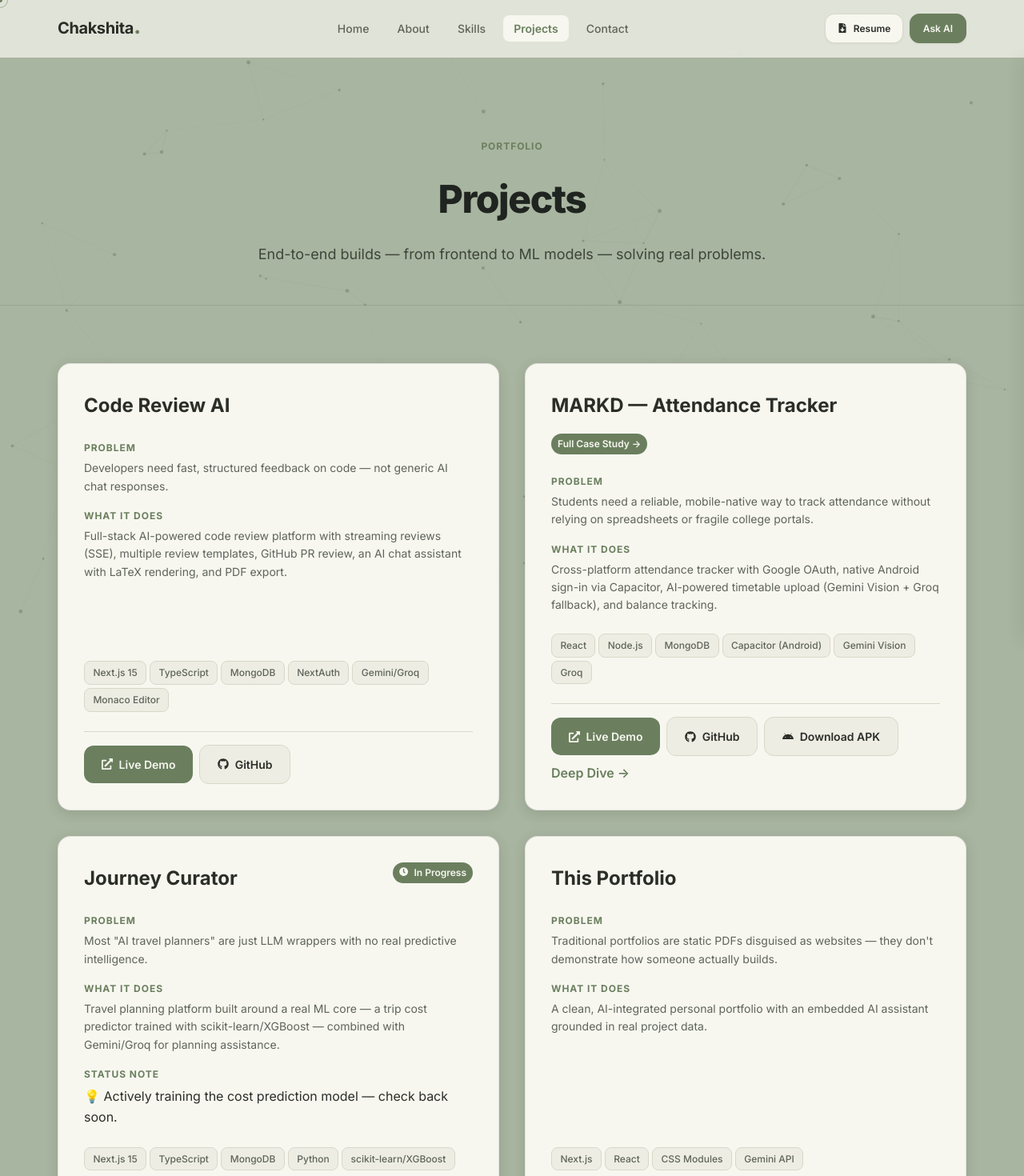
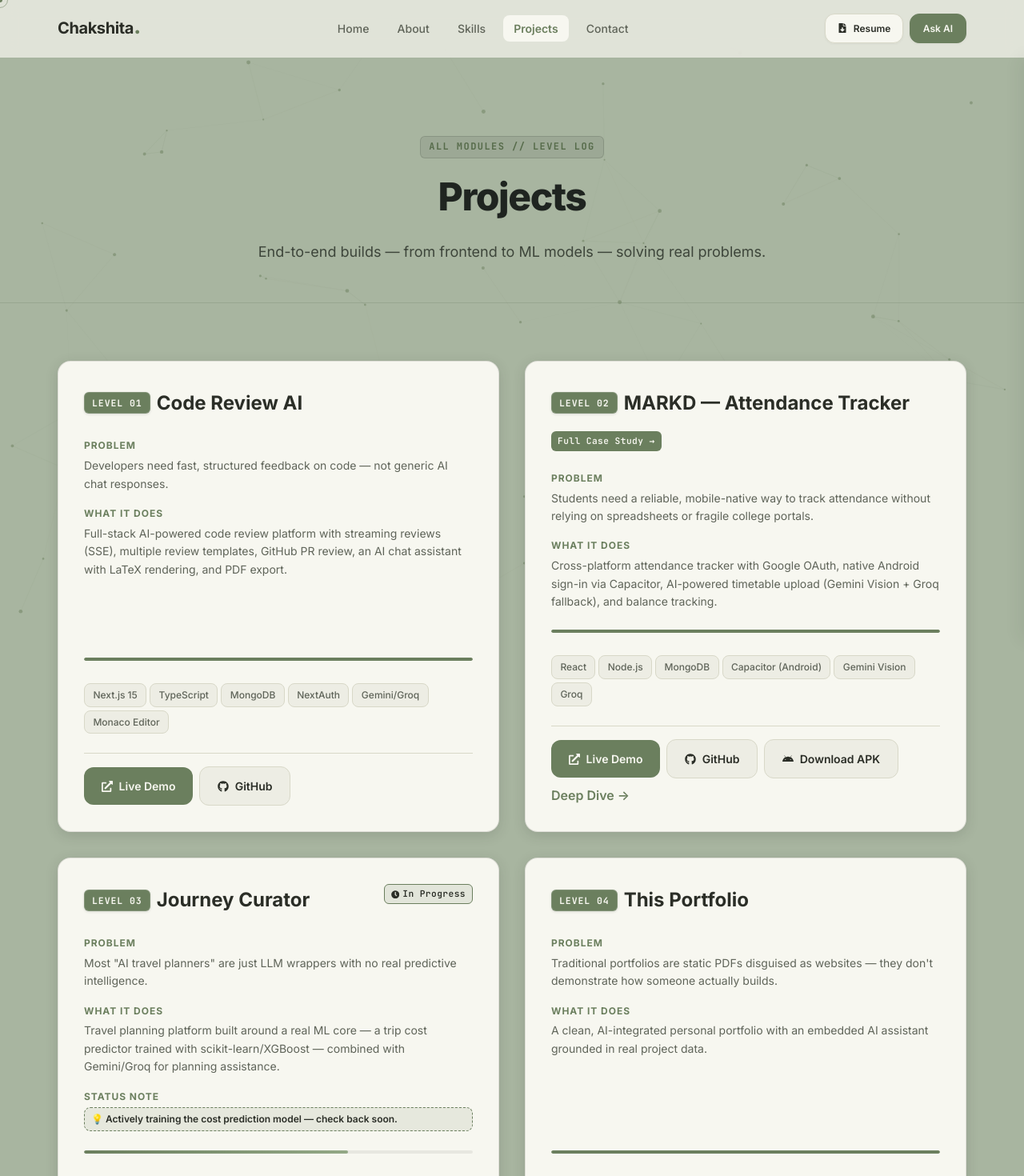
Before and after one commit to Chakshita2123/Portfolio-Website, a Next.js app: page /projects in a window 1280 px wide. Shown: the top 1470 px of the page at 80% size. Built offline with nearby package versions, Linux system fonts and the light colour scheme.

Commit message:
added things

```diff
--- a/app/globals.css
+++ b/app/globals.css
@@ -3,11 +3,12 @@
    Soft Sage-Neutral Palette (Understated, Calm, Professional)
    ===================================================== */
 
-/* Google Fonts - Inter */
-@import url('https://fonts.googleapis.com/css2?family=Inter:wght@300;400;500;600;700;800&display=swap');
+/* Google Fonts - Inter & JetBrains Mono */
+@import url('https://fonts.googleapis.com/css2?family=Inter:wght@300;400;500;600;700;800&family=JetBrains+Mono:wght@500;600;700&display=swap');
 
 /* ==================== CSS VARIABLES ==================== */
 :root {
+  --font-mono: 'JetBrains Mono', ui-monospace, SFMono-Regular, Menlo, Monaco, Consolas, monospace;
   /* Base (Light sections — used for most of the page) */
   --bg-primary: #EDEDE4;       /* Soft warm off-white/sage-tinted neutral - main background */
   --bg-elevated: #F7F7F0;      /* Lighter neutral - cards on light sections */
--- a/app/projects/page.js
+++ b/app/projects/page.js
@@ -1,6 +1,6 @@
 'use client';
 import Link from 'next/link';
-import { FaGithub, FaExternalLinkAlt, FaAndroid, FaArrowRight, FaClock } from 'react-icons/fa';
+import { FaGithub, FaExternalLinkAlt, FaAndroid, FaClock } from 'react-icons/fa';
 import Navbar from '@/components/Navbar';
 import Footer from '@/components/Footer';
 import GitHubActivity from '@/components/GitHubActivity';
@@ -9,6 +9,8 @@ import styles from './projects.module.css';
 const projects = [
     {
         id: 1,
+        level: 'LEVEL 01',
+        progress: 100,
         title: 'Code Review AI',
         problem: 'Developers need fast, structured feedback on code — not generic AI chat responses.',
         description: 'Full-stack AI-powered code review platform with streaming reviews (SSE), multiple review templates, GitHub PR review, an AI chat assistant with LaTeX rendering, and PDF export.',
@@ -19,6 +21,8 @@ const projects = [
     },
     {
         id: 2,
+        level: 'LEVEL 02',
+        progress: 100,
         title: 'MARKD — Attendance Tracker',
         problem: 'Students need a reliable, mobile-native way to track attendance without relying on spreadsheets or fragile college portals.',
         description: 'Cross-platform attendance tracker with Google OAuth, native Android sign-in via Capacitor, AI-powered timetable upload (Gemini Vision + Groq fallback), and balance tracking.',
@@ -32,6 +36,8 @@ const projects = [
     },
     {
         id: 3,
+        level: 'LEVEL 03',
+        progress: 68,
         title: 'Journey Curator',
         problem: 'Most "AI travel planners" are just LLM wrappers with no real predictive intelligence.',
         description: 'Travel planning platform built around a real ML core — a trip cost predictor trained with scikit-learn/XGBoost — combined with Gemini/Groq for planning assistance.',
@@ -43,6 +49,8 @@ const projects = [
     },
     {
         id: 4,
+        level: 'LEVEL 04',
+        progress: 100,
         title: 'This Portfolio',
         problem: 'Traditional portfolios are static PDFs disguised as websites — they don\'t demonstrate how someone actually builds.',
         description: 'A clean, AI-integrated personal portfolio with an embedded AI assistant grounded in real project data.',
@@ -61,7 +69,9 @@ export default function ProjectsPage() {
                 {/* Page Header */}
                 <section className={styles.pageHeader}>
                     <div className="container">
-                        <span className="section-label">Portfolio</span>
+                        <div className={styles.headerEyebrow}>
+                            <span className={styles.eyebrowCode}>ALL MODULES // LEVEL LOG</span>
+                        </div>
                         <h1 className={styles.pageTitle}>
                             Projects
                         </h1>
@@ -81,11 +91,14 @@ export default function ProjectsPage() {
                                     className={styles.projectCard}
                                 >
                                     <div className={styles.cardHeader}>
-                                        <h3 className={styles.cardTitle}>{project.title}</h3>
+                                        <div className={styles.titleRow}>
+                                            <span className={styles.levelBadge}>{project.level}</span>
+                                            <h3 className={styles.cardTitle}>{project.title}</h3>
+                                        </div>
                                         <div className={styles.badges}>
                                             {project.status === 'in-progress' && (
                                                 <span className={styles.statusBadge}>
-                                                    <FaClock style={{ marginRight: '4px', fontSize: '0.7rem' }} /> In Progress
+                                                    <FaClock style={{ marginRight: '4px', fontSize: '0.65rem' }} /> In Progress
                                                 </span>
                                             )}
                                             {project.hasCaseStudy && (
@@ -113,6 +126,16 @@ export default function ProjectsPage() {
                                                 </p>
                                             </div>
                                         )}
+                                    </div>
+
+                                    {/* Level Progress Bar Divider */}
+                                    <div className={styles.progressBarSection} aria-hidden="true">
+                                        <div className={styles.progressTrack}>
+                                            <div
+                                                className={`${styles.progressFill} ${project.status === 'in-progress' ? styles.progressInProgress : ''}`}
+                                                style={{ width: `${project.progress}%` }}
+                                            />
+                                        </div>
                                     </div>
 
                                     <div className={styles.cardTechStack}>
--- a/app/projects/projects.module.css
+++ b/app/projects/projects.module.css
@@ -10,6 +10,25 @@
     text-align: center;
     background: var(--bg-contrast);
     border-bottom: 1px solid var(--border-contrast);
+}
+
+.headerEyebrow {
+    margin-bottom: var(--spacing-xs);
+}
+
+.eyebrowCode {
+    display: inline-flex;
+    align-items: center;
+    font-family: var(--font-mono, monospace);
+    font-size: var(--font-size-xs);
+    font-weight: 700;
+    letter-spacing: 0.12em;
+    text-transform: uppercase;
+    color: var(--accent-hover);
+    background: rgba(31, 36, 32, 0.08);
+    padding: 3px 10px;
+    border-radius: var(--radius-sm);
+    border: 1px solid rgba(31, 36, 32, 0.15);
 }
 
 .pageTitle {
@@ -42,7 +61,7 @@
 
 .projectCard {
     background: var(--bg-contrast-elevated);
-    border: 1px solid rgba(43, 46, 39, 0.1);
+    border: 1.5px solid rgba(43, 46, 39, 0.12);
     border-radius: var(--radius-xl);
     padding: var(--spacing-xl);
     display: flex;
@@ -51,10 +70,11 @@
     transition: transform var(--transition-base), box-shadow var(--transition-base), border-color var(--transition-base);
     position: relative;
     box-shadow: 0 4px 16px rgba(43, 46, 39, 0.15);
+    min-height: 400px;
 }
 
 .projectCard:hover {
-    box-shadow: 0 14px 32px rgba(43, 46, 39, 0.22);
+    box-shadow: 0 0 0 1.5px var(--accent), 0 16px 36px rgba(43, 46, 39, 0.22);
     transform: translateY(-4px);
     border-color: var(--accent);
 }
@@ -65,6 +85,28 @@
     justify-content: space-between;
     gap: var(--spacing-md);
     flex-wrap: wrap;
+}
+
+.titleRow {
+    display: flex;
+    align-items: center;
+    gap: var(--spacing-sm);
+    flex-wrap: wrap;
+}
+
+.levelBadge {
+    display: inline-flex;
+    align-items: center;
+    font-family: var(--font-mono, monospace);
+    font-size: 0.72rem;
+    font-weight: 700;
+    letter-spacing: 0.08em;
+    color: var(--text-inverse);
+    background: var(--accent);
+    padding: 3px 9px;
+    border-radius: var(--radius-sm);
+    border: 1px solid rgba(255, 255, 255, 0.15);
+    box-shadow: 0 1px 3px rgba(43, 46, 39, 0.15);
 }
 
 .cardTitle {
@@ -82,23 +124,30 @@
 
 /* In-progress badge */
 .statusBadge {
-    display: inline-block;
-    font-size: var(--font-size-xs);
+    display: inline-flex;
+    align-items: center;
+    font-family: var(--font-mono, monospace);
+    font-size: 0.7rem;
     font-weight: 600;
-    color: var(--text-inverse);
-    background: var(--accent);
-    padding: 3px var(--spacing-sm);
-    border-radius: var(--radius-full);
+    letter-spacing: 0.04em;
+    color: var(--text-primary);
+    background: rgba(107, 127, 94, 0.15);
+    border: 1px solid var(--accent);
+    padding: 2px 8px;
+    border-radius: var(--radius-sm);
 }
 
 .caseStudyBadge {
-    display: inline-block;
-    font-size: var(--font-size-xs);
+    display: inline-flex;
+    align-items: center;
+    font-family: var(--font-mono, monospace);
+    font-size: 0.7rem;
     font-weight: 600;
+    letter-spacing: 0.04em;
     color: var(--text-inverse) !important;
     background: var(--accent);
     padding: 3px var(--spacing-sm);
-    border-radius: var(--radius-full);
+    border-radius: var(--radius-sm);
     transition: all var(--transition-fast);
 }
 
@@ -132,11 +181,46 @@
     line-height: 1.6;
 }
 
+.inProgressNote {
+    font-size: var(--font-size-xs);
+    font-weight: 600;
+    color: var(--text-primary);
+    background: var(--accent-subtle);
+    border: 1px dashed var(--accent);
+    padding: var(--spacing-xs) var(--spacing-sm);
+    border-radius: var(--radius-md);
+}
+
+/* Level Progress Bar Divider */
+.progressBarSection {
+    margin-top: auto;
+    margin-bottom: var(--spacing-xs);
+}
+
+.progressTrack {
+    width: 100%;
+    height: 4px;
+    background: rgba(43, 46, 39, 0.08);
+    border-radius: var(--radius-full);
+    overflow: hidden;
+    position: relative;
+}
+
+.progressFill {
+    height: 100%;
+    background: var(--accent);
+    border-radius: var(--radius-full);
+    transition: width 0.4s ease;
+}
+
+.progressInProgress {
+    background: linear-gradient(90deg, var(--accent) 0%, var(--accent-light) 100%);
+}
+
 .cardTechStack {
     display: flex;
     flex-wrap: wrap;
     gap: var(--spacing-xs);
-    margin-top: auto;
 }
 
 .techTag {
--- a/components/FeaturedProjects.module.css
+++ b/components/FeaturedProjects.module.css
@@ -1,4 +1,8 @@
-/* ==================== FEATURED PROJECTS (THE ONE SAGE CONTRAST SECTION) ==================== */
+/* =====================================================
+   FEATURED PROJECTS — SAGE CONTRAST SECTION
+   "Level Select" Restyle (Subtle Game-Menu Chrome)
+   ===================================================== */
+
 .projects {
     background: var(--bg-contrast);
     padding: var(--spacing-4xl) 0;
@@ -12,14 +16,24 @@
     max-width: 680px;
 }
 
-.sectionLabel {
-    display: inline-block;
+/* Level Select Eyebrow Monospace Chrome */
+.headerEyebrow {
+    margin-bottom: var(--spacing-sm);
+}
+
+.eyebrowCode {
+    display: inline-flex;
+    align-items: center;
+    font-family: var(--font-mono, monospace);
     font-size: var(--font-size-xs);
     font-weight: 700;
-    letter-spacing: 0.08em;
+    letter-spacing: 0.12em;
     text-transform: uppercase;
     color: var(--accent-hover);
-    margin-bottom: var(--spacing-sm);
+    background: rgba(31, 36, 32, 0.08);
+    padding: 3px 10px;
+    border-radius: var(--radius-sm);
+    border: 1px solid rgba(31, 36, 32, 0.15);
 }
 
 .sectionTitle {
@@ -47,53 +61,82 @@
 /* Cards on Contrast Section in light --bg-contrast-elevated (#F7F7F0) */
 .card {
     background: var(--bg-contrast-elevated);
-    border: 1px solid rgba(43, 46, 39, 0.1);
+    border: 1.5px solid rgba(43, 46, 39, 0.12);
     border-radius: var(--radius-xl);
     padding: var(--spacing-xl);
     display: flex;
     flex-direction: column;
     position: relative;
     box-shadow: 0 4px 16px rgba(43, 46, 39, 0.15);
-    min-height: 380px;
+    min-height: 400px;
     transition: transform var(--transition-base), box-shadow var(--transition-base), border-color var(--transition-base);
 }
 
+/* Selected / Hover state with soft glow */
 .card:hover {
-    box-shadow: 0 14px 32px rgba(43, 46, 39, 0.22);
+    box-shadow: 0 0 0 1.5px var(--accent), 0 16px 36px rgba(43, 46, 39, 0.22);
     transform: translateY(-4px);
     border-color: var(--accent);
 }
 
+/* Card Top Level Select Header Row */
 .cardTop {
     display: flex;
     align-items: center;
+    justify-content: space-between;
     gap: var(--spacing-sm);
     margin-bottom: var(--spacing-md);
     min-height: 28px;
 }
 
-/* Badges with --accent solid fill so they pop against light card */
+/* LEVEL 0X Monospace Tag */
+.levelBadge {
+    display: inline-flex;
+    align-items: center;
+    font-family: var(--font-mono, monospace);
+    font-size: 0.72rem;
+    font-weight: 700;
+    letter-spacing: 0.08em;
+    color: var(--text-inverse);
+    background: var(--accent);
+    padding: 3px 9px;
+    border-radius: var(--radius-sm);
+    border: 1px solid rgba(255, 255, 255, 0.15);
+    box-shadow: 0 1px 3px rgba(43, 46, 39, 0.15);
+}
+
+.topRightBadges {
+    display: flex;
+    align-items: center;
+    gap: var(--spacing-xs);
+}
+
 .statusBadge {
     display: inline-flex;
     align-items: center;
-    font-size: var(--font-size-xs);
+    font-family: var(--font-mono, monospace);
+    font-size: 0.7rem;
     font-weight: 600;
-    color: var(--text-inverse);
-    background: var(--accent);
-    padding: 3px var(--spacing-sm);
-    border-radius: var(--radius-full);
-    width: fit-content;
+    letter-spacing: 0.04em;
+    color: var(--text-primary);
+    background: rgba(107, 127, 94, 0.15);
+    border: 1px solid var(--accent);
+    padding: 2px 8px;
+    border-radius: var(--radius-sm);
 }
 
 .caseStudyBadge {
-    display: inline-block;
-    font-size: var(--font-size-xs);
+    display: inline-flex;
+    align-items: center;
+    font-family: var(--font-mono, monospace);
+    font-size: 0.7rem;
     font-weight: 600;
-    color: var(--text-inverse);
-    background: var(--accent);
-    padding: 3px var(--spacing-sm);
-    border-radius: var(--radius-full);
-    width: fit-content;
+    letter-spacing: 0.04em;
+    color: var(--accent);
+    background: rgba(107, 127, 94, 0.12);
+    border: 1px solid rgba(107, 127, 94, 0.3);
+    padding: 2px 8px;
+    border-radius: var(--radius-sm);
 }
 
 .cardContent {
@@ -140,11 +183,36 @@
     margin-bottom: var(--spacing-md);
 }
 
+/* Level Progress Bar Divider */
+.progressBarSection {
+    margin-top: auto;
+    margin-bottom: var(--spacing-md);
+}
+
+.progressTrack {
+    width: 100%;
+    height: 4px;
+    background: rgba(43, 46, 39, 0.08);
+    border-radius: var(--radius-full);
+    overflow: hidden;
+    position: relative;
+}
+
+.progressFill {
+    height: 100%;
+    background: var(--accent);
+    border-radius: var(--radius-full);
+    transition: width 0.4s ease;
+}
+
+.progressInProgress {
+    background: linear-gradient(90deg, var(--accent) 0%, var(--accent-light) 100%);
+}
+
 .techStack {
     display: flex;
     flex-wrap: wrap;
     gap: var(--spacing-xs);
-    margin-top: auto;
     margin-bottom: var(--spacing-lg);
 }
 
```
Also changed, not shown: components/FeaturedProjects.jsx (+27 -2 lines), 1 other file (tests, documents, lock files or other folders).
